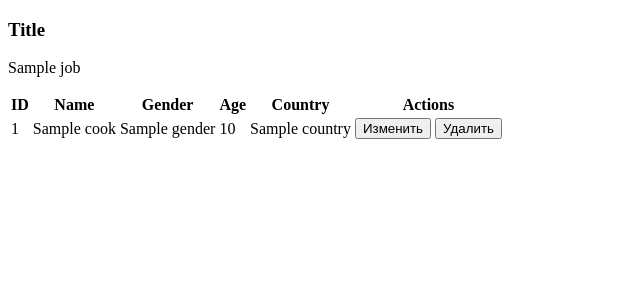
After one commit to alexroze12/company_career_website, a Flask app: template templates/jobpage.html in a window 1280 px wide. The commit adds this page. Shown: the top 300 px of the page, without its empty margins (0-640 px from the left). Run offline with Flask 3, Linux system fonts and the light colour scheme; the template is opened without the code that fills it: most values are stand-ins (such as "Sample title", 1, 10 or a date in 2020).

Commit message:
Added table layout

```diff
--- a/app.py
+++ b/app.py
@@ -1,5 +1,5 @@
 from flask import Flask, render_template, jsonify
-from database import load_jobs_from_database
+from database import load_jobs_from_database, load_job_from_database, load_cooks_from_database
 
 
 app = Flask(__name__)
@@ -13,11 +13,16 @@ def hello_world():
 @app.route("/api/jobs")
 def list_jobs():
   jobs = load_jobs_from_database()
-  return jsonify(jobs)
+  return jsonify(jobs) #rest api
 
 @app.route("/job/<id>")
 def show_job_information(id):
-  return render_template('crud_app.html')
+  cooks_prof = load_cooks_from_database()
+  job = load_job_from_database(id)
+  if not job:
+    return "Not Found", 404
+  return render_template('jobpage.html', job=job, cooks=cooks_prof)
+
 
 if __name__== "__main__":
   app.run(host="0.0.0.0", debug=True)
--- a/templates/jobitem.html
+++ b/templates/jobitem.html
@@ -7,6 +7,6 @@
     <div><b>Salary:</b> {{job['salary']}}</div>
   </div>
   <div class="col-3">
-    <a href="/job/id" type="button" class="btn btn-outline-primary">Apply</a>
+    <a href="/job/{{job['id']}}" type="button" class="btn btn-outline-primary">Apply</a>
   </div>
 </div>
--- /dev/null
+++ b/templates/jobpage.html
@@ -0,0 +1,39 @@
+<!DOCTYPE html>
+
+<html>
+  <head>
+    <title>{{job.title}} - Kukusiki Careers</title>
+  </head>
+  <body>
+    <h3>Title</h3>
+    <p>{{job.title}}</p>
+    <div>
+      <table class="table table-bordered border-primary">
+        <thead>
+          <th>ID</th>
+          <th>Name</th>
+          <th>Gender</th>
+          <th>Age</th>
+          <th>Country</th>
+          <th>Actions</th>
+        </thead>
+        <tbody>
+          {% for cook in cooks %}
+          <tr>
+            <td>{{loop.index}}</td>
+            <td>{{cook.name}}</td>
+            <td>{{cook.gender}}</td>
+            <td>{{cook.age}}</td>
+            <td>{{cook.country}}</td>
+            <td>
+              <button type="button" class="btn btn-primary">Изменить</button>
+              <button type="button" class="btn btn-primary">Удалить</button>
+            </td>
+          </tr>
+          {% endfor %}
+        </tbody>
+      </table>
+    </div>
+  </body>
+
+</html>
```
Also changed, not shown: database.py (+20 -0 lines), templates/crud_app.html (deleted, +0 -11 lines).
